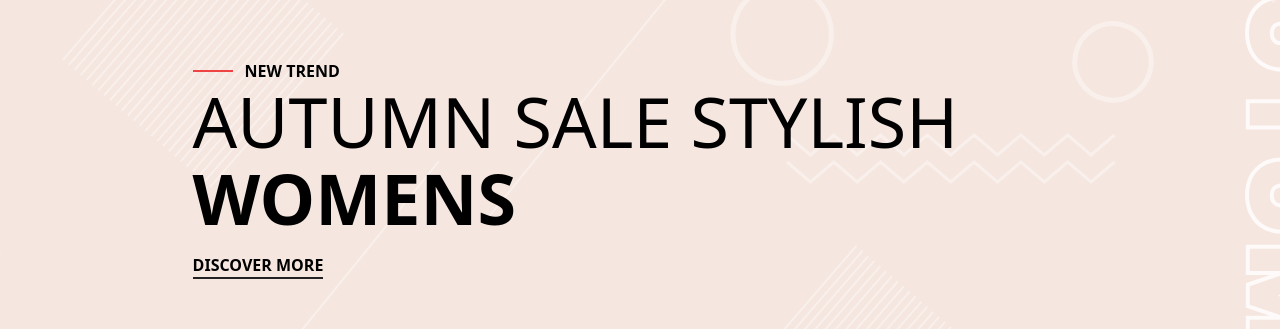
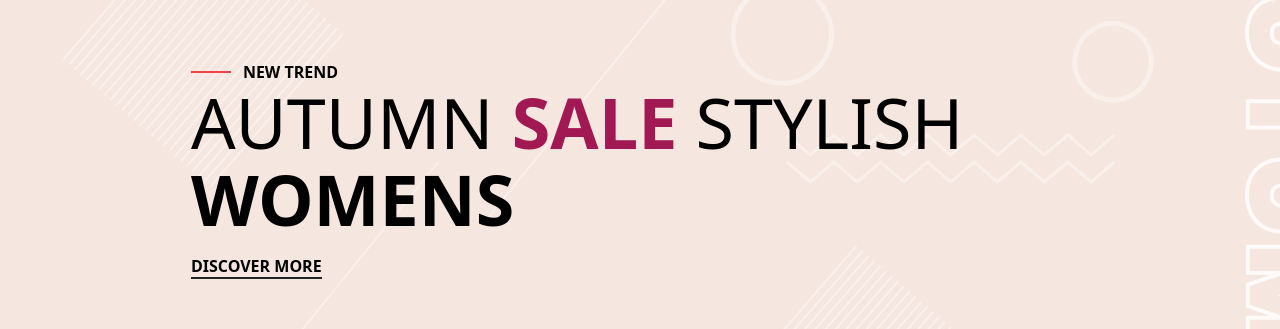
Before and after one commit to ryoma-creator/ecommerce, a React (Vite) app: page / in a window 1280 px wide. Shown: the part 231-560 px from the top of the page. Built offline with nearby package versions, Linux system fonts and the light colour scheme; no server answers.

Commit message:
Enhance Hero component with creative animations using Framer Motion; ongoing work on animating product list in Home.jsx

```diff
--- a/src/components/Hero.jsx
+++ b/src/components/Hero.jsx
@@ -6,14 +6,62 @@ import AiModelImg2 from '../img/Ai_model2.png';
 import { Link } from 'react-router-dom';
 // import pictures with motion
 import { AnimatedComponent } from '../animations/variants';
+// import motion
+import { motion } from 'framer-motion';
 
 
 // backgroundImage: {
 //   hero: "url('./img/bg_hero.svg')",
 const Hero = () => {
-  const items = [
-    { id: 1, src: AiModelImg, alt: 'Anime style girl with pink hair' },
-  ];
+    const containerVariants = {
+    hidden: { opacity: 0 },
+    visible: {
+      opacity: 1,
+      transition: {
+        staggerChildren: 0.3,
+        delayChildren: 0.2,
+      }
+    }
+  };
+
+  const itemVariants = {
+    hidden: { x: -100, opacity: 0 },
+    visible: {
+      x: 0,
+      opacity: 1,
+      transition: {
+        type: 'spring',
+        stiffness: 20,
+        duration: 0.8,
+      }
+    }
+    };
+
+// AUTUMN SALE STYLISH WOMENS variants
+const titleVariants = {
+  hidden: { x: 100, opacity: 0 },
+  visible: {
+    x: 0,
+    opacity: 1,
+    transition: {
+      delay: 0.3,
+      duration: 2
+    }
+  }
+};
+
+// SALE !important to give attention from customer mostly
+const titleSaleVariants = {
+  hidden: { opacity: 0 },
+  visible: {
+    x: 0,
+    opacity: 1,
+    transition: {
+      delay: 2,
+      duration: 4
+    }
+  }
+};
 
   return (
     <section className='bg-pink-200 h-[800px]
@@ -21,32 +69,43 @@ const Hero = () => {
       <div className="container mx-auto flex justify-around
       h-full">
         {/* text */}
-        <div className='flex flex-col justify-center'>
+        <motion.div
+          className='flex flex-col justify-center
+          variants={containerVariants}'
+          initial='hidden'
+          animate='visible'
+        >
           {/* pre-title */}
-          <div className='font-semibold flex items-center
-          uppercase'>
+          <motion.div className='font-semibold flex items-center
+          uppercase' variants={itemVariants}>
               <div className='w-10 h-[2px] bg-red-500 mr-3 self-center'></div>
               New Trend
-          </div>
+          </motion.div>
           {/* title */}
-          <h1 className='text-[70px] leading-[1.1]
-          font-light mb-4'>
-            AUTUMN SALE STYLISH <br />
+          <motion.h1
+          className='text-[70px] leading-[1.1]
+          font-light mb-4'
+          variants={titleVariants}
+          >
+            AUTUMN <motion.span className='font-bold text-[80ox] text-accent' variants={titleSaleVariants}>SALE</motion.span> STYLISH <br />
            <span className='font-semibold'>WOMENS</span>
-          </h1>
+          </motion.h1>
+
+          <motion.div variants={itemVariants}>
           <Link
             to={'/'}
             className='self-start uppercase font-semibold
             border-b-2 border-primary'
             >Discover More</Link>
-        </div>
+          </motion.div>
+
+        </motion.div>
         {/* image */}
         <div className='hidden lg:inline-block'>
           <AnimatedComponent
              image1={AiModelImg}
              image2={AiModelImg2}
           />
-
           {/* <img src={WomanImg} alt="" /> */}
         </div>
       </div>
--- a/src/pages/Home.jsx
+++ b/src/pages/Home.jsx
@@ -4,6 +4,7 @@ import { ProductContext } from '../contexts/ProductContext';
 // import components
 import Product from '../components/Product';
 import Hero from '../components/Hero';
+import { motion } from 'framer-motion'
 
 // Get Data from ProductContext(API Data) for Mapping.
 const Home = () => {
@@ -17,10 +18,39 @@ const Home = () => {
            item.category === "women's clothing"
   });
   console.log(filteredProducts)
+
+// framer motion / animation for products on map
+  const container = {
+    hidden: { opacity: 1, scale: 0 },
+    visible: {
+      opacity: 1,
+      scale: 1,
+      transition: {
+        delayChildren: 0.3,
+        staggerChildren: 0.2
+      }
+    }
+  };
+
+  const item = {
+    hidden: { x: -100, opacity: 0 },
+    visible: {
+      x: 0,
+      opacity: 1,
+    },
+    transition: {
+      duration: 2
+    }
+  };
+
   return (
     <div>
       <Hero />
-      <section className='py-16'>
+      <motion.section
+        className='py-16'
+        variants={container}
+        initial="hidden"
+        animate="visible">
         <div className='container mx-auto'>
           <div className='grid grid-cols-1 md:grid-cols-2
           lg:grid-cols-4 xl:grid-cols-5 gap-[30px]
@@ -28,7 +58,7 @@ const Home = () => {
             {filteredProducts.map((product)=>{
               return (
                 // In order to Edit Individual Mapping by another file(Product.jsx)
-                <Product product={product} key={product.id}/>
+                <Product product={product} key={product.id} variants={item}/>
                 // <div
                 // className='w-full h-[300px] bg-pink-200 mb-4'
                 // key={product.id}
@@ -39,7 +69,7 @@ const Home = () => {
             })}
           </div>
         </div>
-      </section>
+      </motion.section>
     </div>
   )
 }
--- a/tailwind.config.js
+++ b/tailwind.config.js
@@ -28,6 +28,7 @@ export default {
       colors: {
         primary: '#222222',
         secondary: '#F5E6E0',
+        accent: '#A01450',
       },
       backgroundImage: {
         hero: "url('./img/bg_hero.svg')",
```
